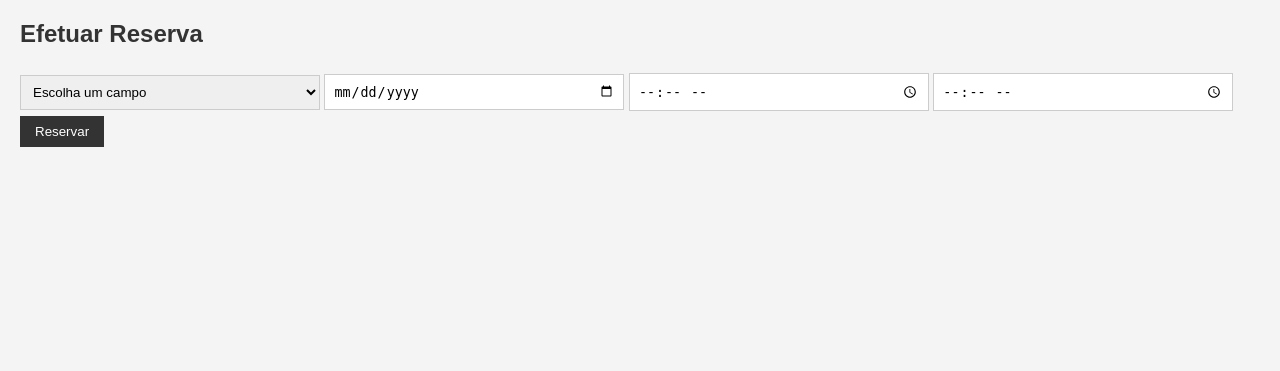
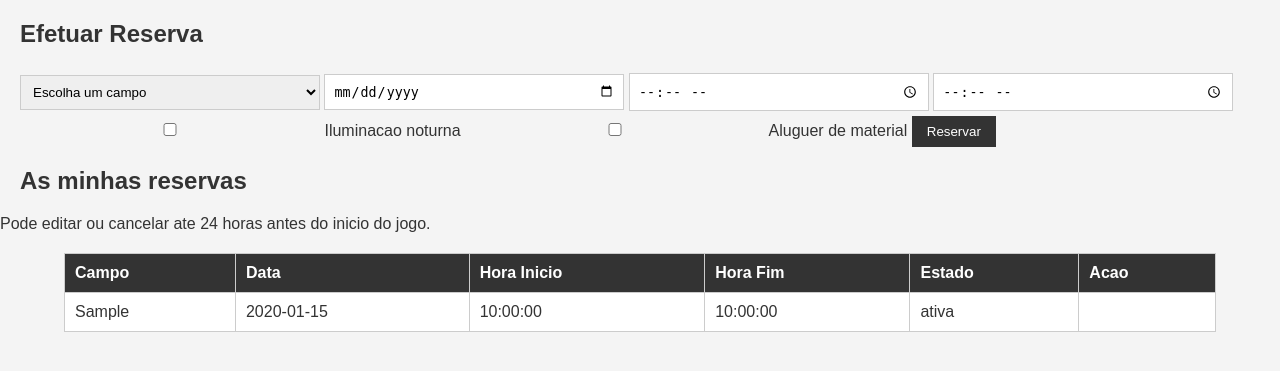
Before and after one commit to yxsin720/projeto-clube-desportivo, a PHP site: page /reservas.php in a window 1280 px wide. Shown: the part 38-409 px from the top of the page. Run offline with PHP 8.4, Linux system fonts and the light colour scheme; the visitor is signed in with stand-in values (Sample User, id 1); tables that the repository leaves empty hold one stand-in row (values such as "Sample post").

Commit message:
melhorar reservas com cancelamento e iluminacao

```diff
--- a/reservas.php
+++ b/reservas.php
@@ -9,25 +9,55 @@ if (!isset($_SESSION['user_id'])) {
 
 $erro = '';
 $sucesso = '';
+$id_user = $_SESSION['user_id'];
 
 $stmt = $pdo->query("SELECT * FROM campos WHERE estado = 'disponivel'");
 $campos = $stmt->fetchAll();
 
-if ($_SERVER['REQUEST_METHOD'] == 'POST') {
+if ($_SERVER['REQUEST_METHOD'] == 'POST' && isset($_POST['reservar'])) {
     $id_campo = $_POST['id_campo'];
     $data_hora = $_POST['data_hora'];
     $hora_inicio = $_POST['hora_inicio'];
     $hora_fim = $_POST['hora_fim'];
-    $id_user = $_SESSION['user_id'];
+    $iluminacao = isset($_POST['iluminacao']) ? 1 : 0;
+    $aluguer_material = isset($_POST['aluguer_material']) ? 1 : 0;
 
-    try {
-        $stmt = $pdo->prepare("INSERT INTO reservas (id_campo, id_user, data_hora, hora_inicio, hora_fim) VALUES (?, ?, ?, ?, ?)");
-        $stmt->execute([$id_campo, $id_user, $data_hora, $hora_inicio, $hora_fim]);
+    $verificar = $pdo->prepare("SELECT * FROM reservas WHERE id_campo = ? AND data_hora = ? AND estado = 'ativa' AND ((hora_inicio < ? AND hora_fim > ?) OR (hora_inicio < ? AND hora_fim > ?))");
+    $verificar->execute([$id_campo, $data_hora, $hora_fim, $hora_inicio, $hora_fim, $hora_inicio]);
+
+    if ($verificar->rowCount() > 0) {
+        $erro = 'Campo ja reservado nesse horario.';
+    } else {
+        $stmt = $pdo->prepare("INSERT INTO reservas (id_campo, id_user, data_hora, hora_inicio, hora_fim, iluminacao, aluguer_material) VALUES (?, ?, ?, ?, ?, ?, ?)");
+        $stmt->execute([$id_campo, $id_user, $data_hora, $hora_inicio, $hora_fim, $iluminacao, $aluguer_material]);
         $sucesso = 'Reserva efetuada com sucesso!';
-    } catch(PDOException $e) {
-        $erro = 'Erro ao efetuar reserva.';
     }
 }
+
+if ($_SERVER['REQUEST_METHOD'] == 'POST' && isset($_POST['cancelar'])) {
+    $id_reserva = $_POST['id_reserva'];
+
+    $reserva = $pdo->prepare("SELECT * FROM reservas WHERE id = ? AND id_user = ?");
+    $reserva->execute([$id_reserva, $id_user]);
+    $reserva = $reserva->fetch();
+
+    if ($reserva) {
+        $data_reserva = $reserva['data_hora'] . ' ' . $reserva['hora_inicio'];
+        $diferenca = strtotime($data_reserva) - time();
+
+        if ($diferenca > 86400) {
+            $stmt = $pdo->prepare("UPDATE reservas SET estado = 'cancelada' WHERE id = ?");
+            $stmt->execute([$id_reserva]);
+            $sucesso = 'Reserva cancelada com sucesso!';
+        } else {
+            $erro = 'Nao pode cancelar com menos de 24 horas de antecedencia.';
+        }
+    }
+}
+
+$minhas_reservas = $pdo->prepare("SELECT r.*, c.tipo_campo FROM reservas r JOIN campos c ON r.id_campo = c.id WHERE r.id_user = ? ORDER BY r.data_hora DESC");
+$minhas_reservas->execute([$id_user]);
+$minhas_reservas = $minhas_reservas->fetchAll();
 ?>
 <!DOCTYPE html>
 <html lang="pt">
@@ -46,10 +76,12 @@ if ($_SERVER['REQUEST_METHOD'] == 'POST') {
     <a href="logout.php">Logout</a>
     <a href="about.php">Sobre nos</a>
 </nav>
+
 <div class="container">
     <h2>Efetuar Reserva</h2>
     <?php if ($erro): ?><p class="erro"><?= $erro ?></p><?php endif; ?>
     <?php if ($sucesso): ?><p class="sucesso"><?= $sucesso ?></p><?php endif; ?>
+
     <form method="POST">
         <select name="id_campo" required>
             <option value="">Escolha um campo</option>
@@ -60,8 +92,40 @@ if ($_SERVER['REQUEST_METHOD'] == 'POST') {
         <input type="date" name="data_hora" required>
         <input type="time" name="hora_inicio" required>
         <input type="time" name="hora_fim" required>
-            <button type="submit">Reservar</button>
+        <label><input type="checkbox" name="iluminacao"> Iluminacao noturna</label>
+        <label><input type="checkbox" name="aluguer_material"> Aluguer de material</label>
+        <button type="submit" name="reservar">Reservar</button>
     </form>
+
+    <h2>As minhas reservas</h2>
+    <p class="aviso">Pode editar ou cancelar ate 24 horas antes do inicio do jogo.</p>
+    <table>
+        <tr>
+            <th>Campo</th>
+            <th>Data</th>
+            <th>Hora Inicio</th>
+            <th>Hora Fim</th>
+            <th>Estado</th>
+            <th>Acao</th>
+        </tr>
+        <?php foreach ($minhas_reservas as $r): ?>
+        <tr>
+            <td><?= $r['tipo_campo'] ?></td>
+            <td><?= $r['data_hora'] ?></td>
+            <td><?= $r['hora_inicio'] ?></td>
+            <td><?= $r['hora_fim'] ?></td>
+            <td><?= $r['estado'] ?></td>
+            <td>
+                <?php if ($r['estado'] == 'ativa' && (strtotime($r['data_hora'] . ' ' . $r['hora_inicio']) - time()) > 86400): ?>
+                <form method="POST">
+                    <input type="hidden" name="id_reserva" value="<?= $r['id'] ?>">
+                    <button type="submit" name="cancelar">Cancelar</button>
+                </form>
+                <?php endif; ?>
+            </td>
+        </tr>
+        <?php endforeach; ?>
+    </table>
 </div>
 </body>
 </html>
```
Lines whose indentation alone changed are shown as unchanged.
